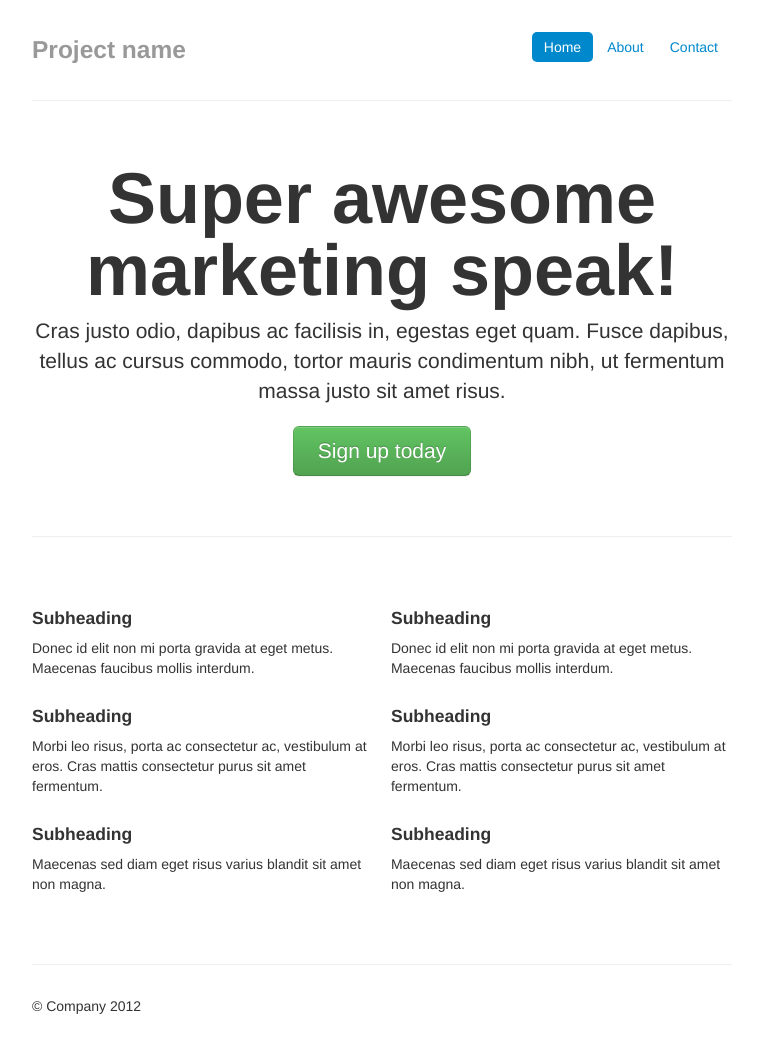
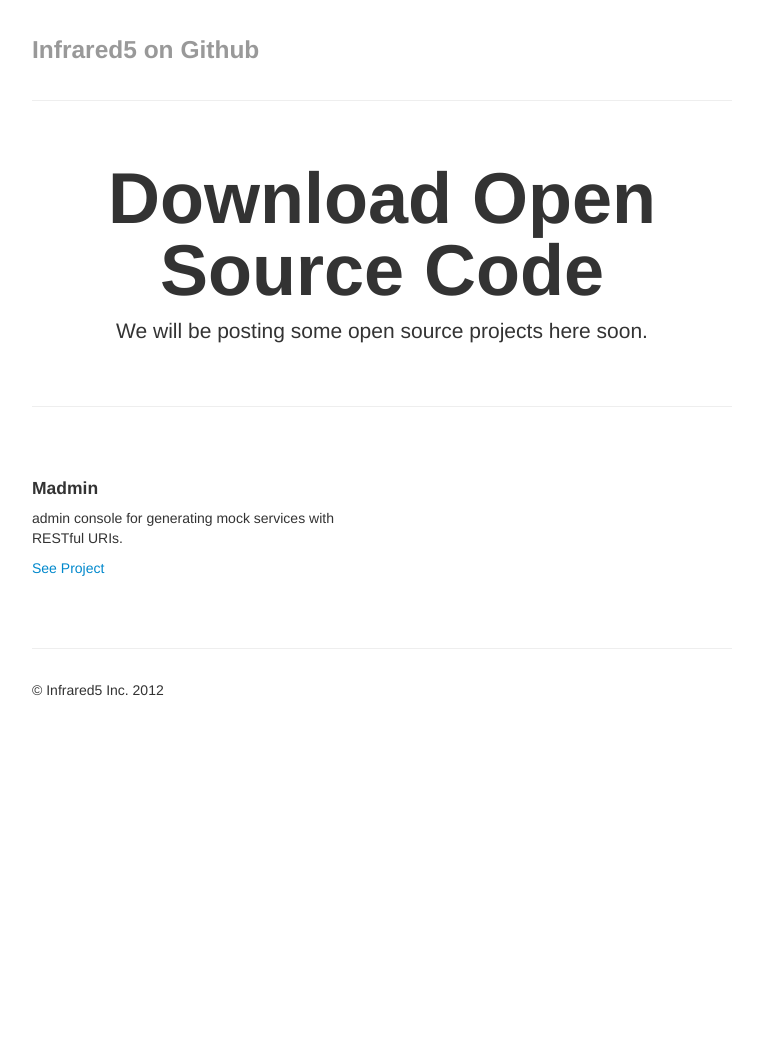
Before and after one commit to infrared5/infrared5.github.com, a plain HTML site: page index.html in a window 1280 px wide. Shown: the whole page, without its empty margins (258-1021 px from the left). After the commit the page ends 800 px from the top, so only its background shows below. Drawn offline with Linux system fonts and the light colour scheme; files whose address does not match are found by name.

Commit message:
fixing site

```diff
--- a/index.html
+++ b/index.html
@@ -61,52 +61,40 @@
     <div class="container-narrow">
 
       <div class="masthead">
+        <!--
         <ul class="nav nav-pills pull-right">
           <li class="active"><a href="#">Home</a></li>
           <li><a href="#">About</a></li>
           <li><a href="#">Contact</a></li>
         </ul>
-        <h3 class="muted">Project name</h3>
+      -->
+        <h3 class="muted">Infrared5 on Github</h3>
       </div>
 
       <hr>
 
       <div class="jumbotron">
-        <h1>Super awesome marketing speak!</h1>
-        <p class="lead">Cras justo odio, dapibus ac facilisis in, egestas eget quam. Fusce dapibus, tellus ac cursus commodo, tortor mauris condimentum nibh, ut fermentum massa justo sit amet risus.</p>
-        <a class="btn btn-large btn-success" href="#">Sign up today</a>
+        <h1>Download Open Source Code</h1>
+        <p class="lead">We will be posting some open source projects here soon.</p>
       </div>
 
       <hr>
 
       <div class="row-fluid marketing">
         <div class="span6">
-          <h4>Subheading</h4>
-          <p>Donec id elit non mi porta gravida at eget metus. Maecenas faucibus mollis interdum.</p>
-
-          <h4>Subheading</h4>
-          <p>Morbi leo risus, porta ac consectetur ac, vestibulum at eros. Cras mattis consectetur purus sit amet fermentum.</p>
-
-          <h4>Subheading</h4>
-          <p>Maecenas sed diam eget risus varius blandit sit amet non magna.</p>
+          <h4>Madmin</h4>
+          <p>admin console for generating mock services with RESTful URIs.</p>
+          <p><a href="https://github.com/infrared5/madmin">See Project</a></p>
         </div>
 
         <div class="span6">
-          <h4>Subheading</h4>
-          <p>Donec id elit non mi porta gravida at eget metus. Maecenas faucibus mollis interdum.</p>
-
-          <h4>Subheading</h4>
-          <p>Morbi leo risus, porta ac consectetur ac, vestibulum at eros. Cras mattis consectetur purus sit amet fermentum.</p>
-
-          <h4>Subheading</h4>
-          <p>Maecenas sed diam eget risus varius blandit sit amet non magna.</p>
         </div>
       </div>
 
       <hr>
 
       <div class="footer">
-        <p>&copy; Company 2012</p>
+        <p>&copy; Infrared5 Inc. 2012</p>
       </div>
 
     </div> <!-- /container -->
```
